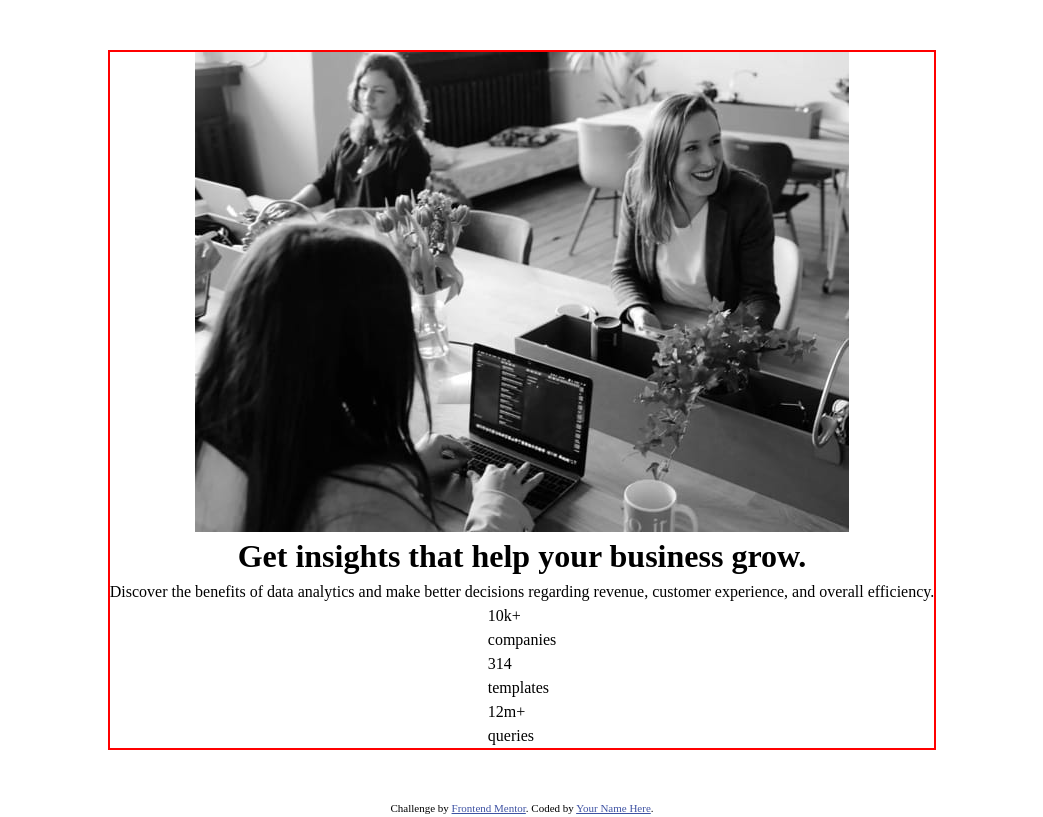
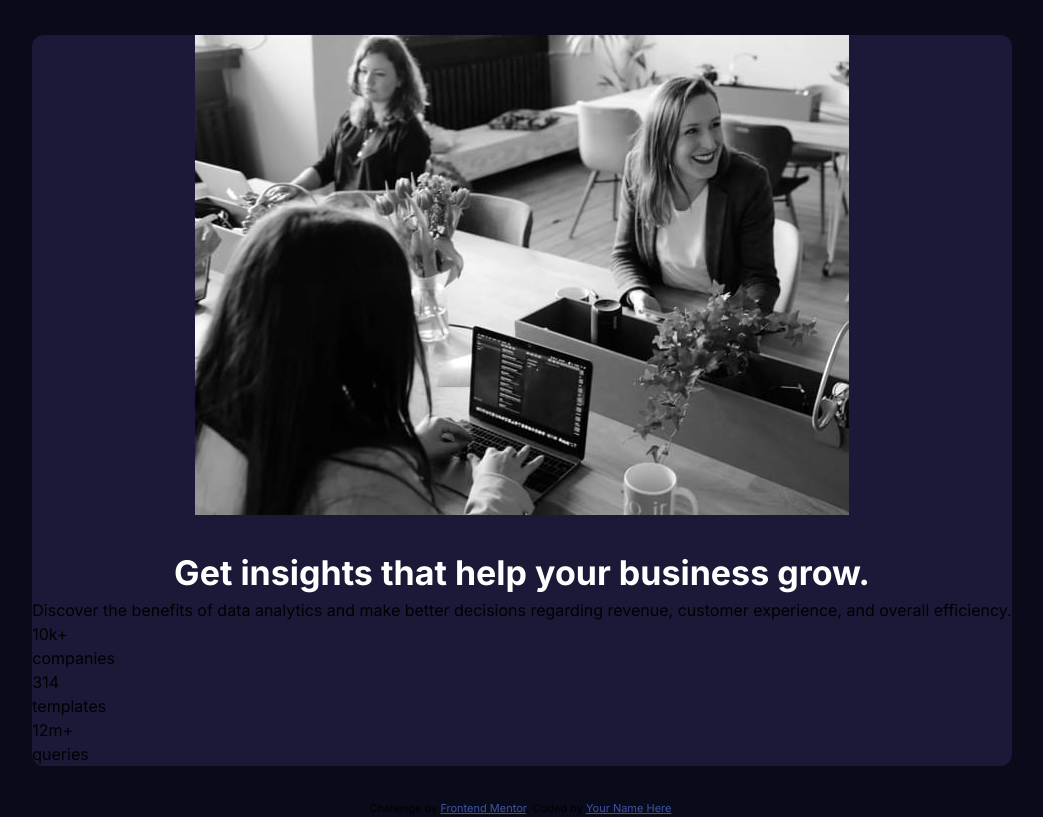
Before and after one commit to FelipinDR/frontendmentor05, a plain HTML site: page index.html in a window 1280 px wide. Shown: the whole page, without its empty margins (118-1161 px from the left). Drawn offline with Linux system fonts and the light colour scheme.

Commit message:
Finished title

```diff
--- a/index.html
+++ b/index.html
@@ -7,7 +7,9 @@
   <link rel="icon" type="image/png" sizes="32x32" href="./images/favicon-32x32.png">
   <link rel="stylesheet" href="style.css">
   <title>Frontend Mentor | Stats preview card component</title>
-
+  <link rel="preconnect" href="https://fonts.googleapis.com">
+  <link rel="preconnect" href="https://fonts.gstatic.com" crossorigin>
+  <link href="https://fonts.googleapis.com/css2?family=Inter:wght@400;700&family=Lexend+Deca&display=swap" rel="stylesheet">
   <!-- Feel free to remove these styles or customise in your own stylesheet 👍 -->
   <style>
     .attribution { font-size: 11px; text-align: center; }
@@ -20,11 +22,11 @@
     <picture>
       <img src="images/image-header-mobile.jpg" alt="">
     </picture>
-  <h1>Get insights that help your business grow.</h1>
+    <div class="content">
+  <h1 class="title">Get insights that help your business grow.</h1>
 
   <p>Discover the benefits of data analytics and make better decisions regarding revenue, customer
   experience, and overall efficiency.</p>
-    <div class="content">
   <p>10k+</p><p>companies</p>
   <p>314 </p><p>templates</p>
   <p>12m+ </p><p>queries</p>
--- a/style.css
+++ b/style.css
@@ -50,14 +50,36 @@
   #root, #__next {
     isolation: isolate;
   }
+/*My Variables*/
+:root{
+    --bg-color:hsl(233, 47%, 7%);
+    --bg-card:hsl(244, 38%, 16%);
+    --violet:hsl(277, 64%, 61%);
+    --white:hsl(0, 0%, 100%);
+    --white-p:hsla(0, 0%, 100%, 0.75);
+    --white-h:hsla(0, 0%, 100%, 0.6)
+}
   /*My CSS*/
+body{
+    background-color: var(--bg-color);
+    font-family: 'Inter', sans-serif;
+}
 main{
     display: grid;
     place-items: center;
     min-height: 100vh;
 }
 .container{
+    background-color: var(--bg-card);
     display: grid;
     place-items: center;
-    border:2px solid red;
+    border-radius: 0.75rem;
+    overflow: hidden;
+    margin: 1rem;
 }
+.title{
+    color: var(--white);
+    text-align: center;
+    font-size: 34px;
+    margin-top: 2rem;
+}
```
